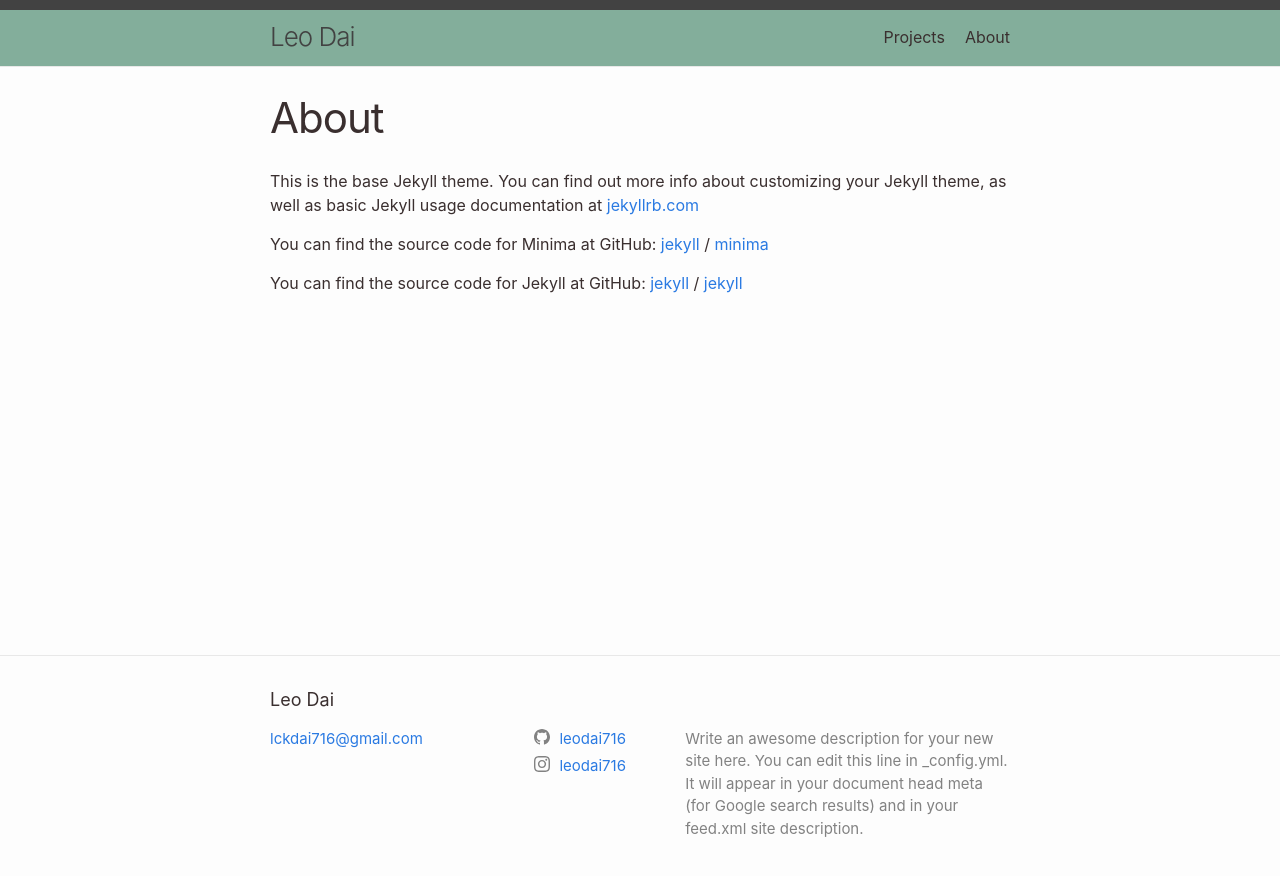
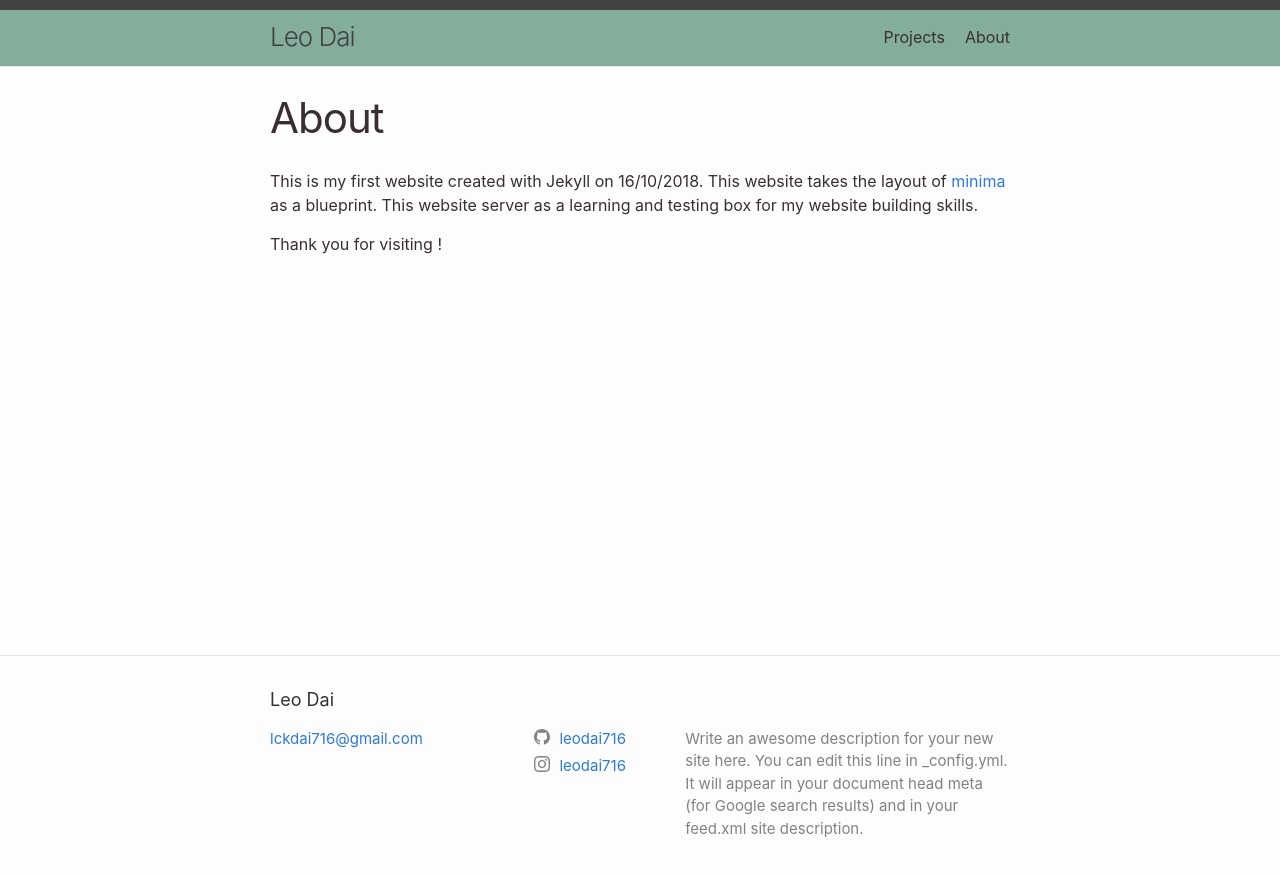
Before and after one commit to leodai716/myghpage, a Jekyll site: the page built from about.markdown, in a window 1280 px wide. Shown: the top 876 px of the page. Built offline with Jekyll 4.4.1, drawn with Linux system fonts in a browser that asks for light colours.

Commit message:
Add personalised about content

```diff
--- a/about.markdown
+++ b/about.markdown
@@ -3,16 +3,6 @@ layout: page
 title: About
 permalink: /about/
 ---
+This is my first website created with Jekyll on 16/10/2018. This website takes the layout of [minima](https://github.com/jekyll/minima) as a blueprint. This website server as a learning and testing box for my website building skills.
 
-This is the base Jekyll theme. You can find out more info about customizing your Jekyll theme, as well as basic Jekyll usage documentation at [jekyllrb.com](https://jekyllrb.com/)
-
-You can find the source code for Minima at GitHub:
-[jekyll][jekyll-organization] /
-[minima](https://github.com/jekyll/minima)
-
-You can find the source code for Jekyll at GitHub:
-[jekyll][jekyll-organization] /
-[jekyll](https://github.com/jekyll/jekyll)
-
-
-[jekyll-organization]: https://github.com/jekyll
+Thank you for visiting !
```
